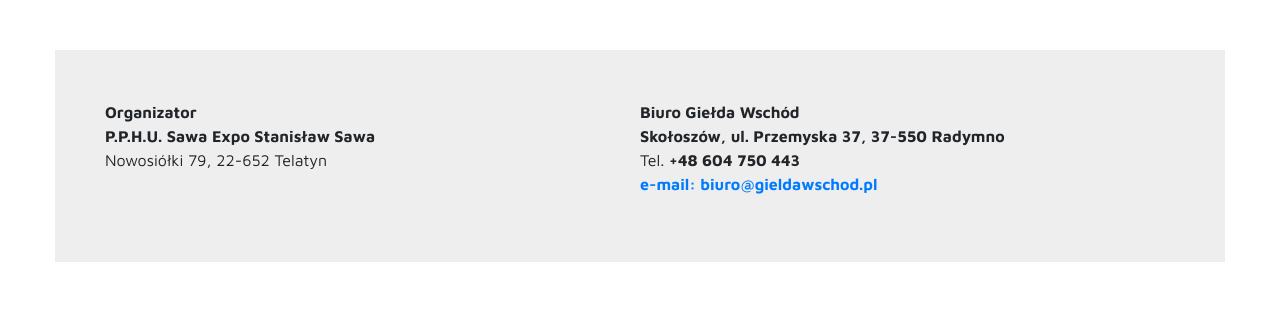
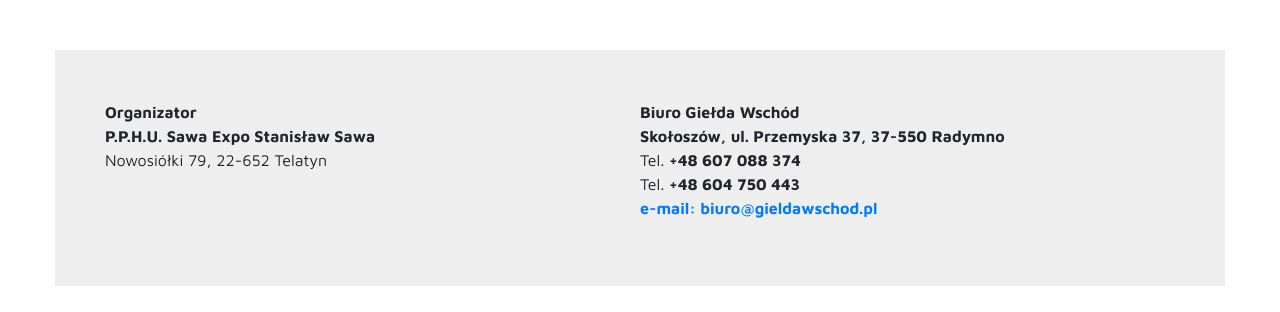
Before and after one commit to rmpgithub/gw, a PHP site: page /kontakt.php in a window 1280 px wide. Shown: the part 226-538 px from the top of the page. Run offline with PHP 8.4, Linux system fonts and the light colour scheme; some libraries are stand-ins or nearby versions.

Commit message:
dodanie nowego nr tel do kontaktu

```diff
--- a/kontakt.php
+++ b/kontakt.php
@@ -21,8 +21,9 @@
                 <p>
                     <b>Biuro Giełda Wschód</b><br>
                     <b>Skołoszów, ul. Przemyska 37, 37-550 Radymno</b><br>
+                    Tel. <b>+48 607 088 374</b><br>
                     Tel. <b>+48 604 750 443</b><br>
-                    <!-- Tel. <b>+48 607 088 374</b><br> -->
+
                     <!-- Tel. <b>+48 502 026 753</b><br> -->
                     <b><a href="mailto:biuro@gieldawschod.pl"> e-mail: biuro@gieldawschod.pl</a></b>
 
```
